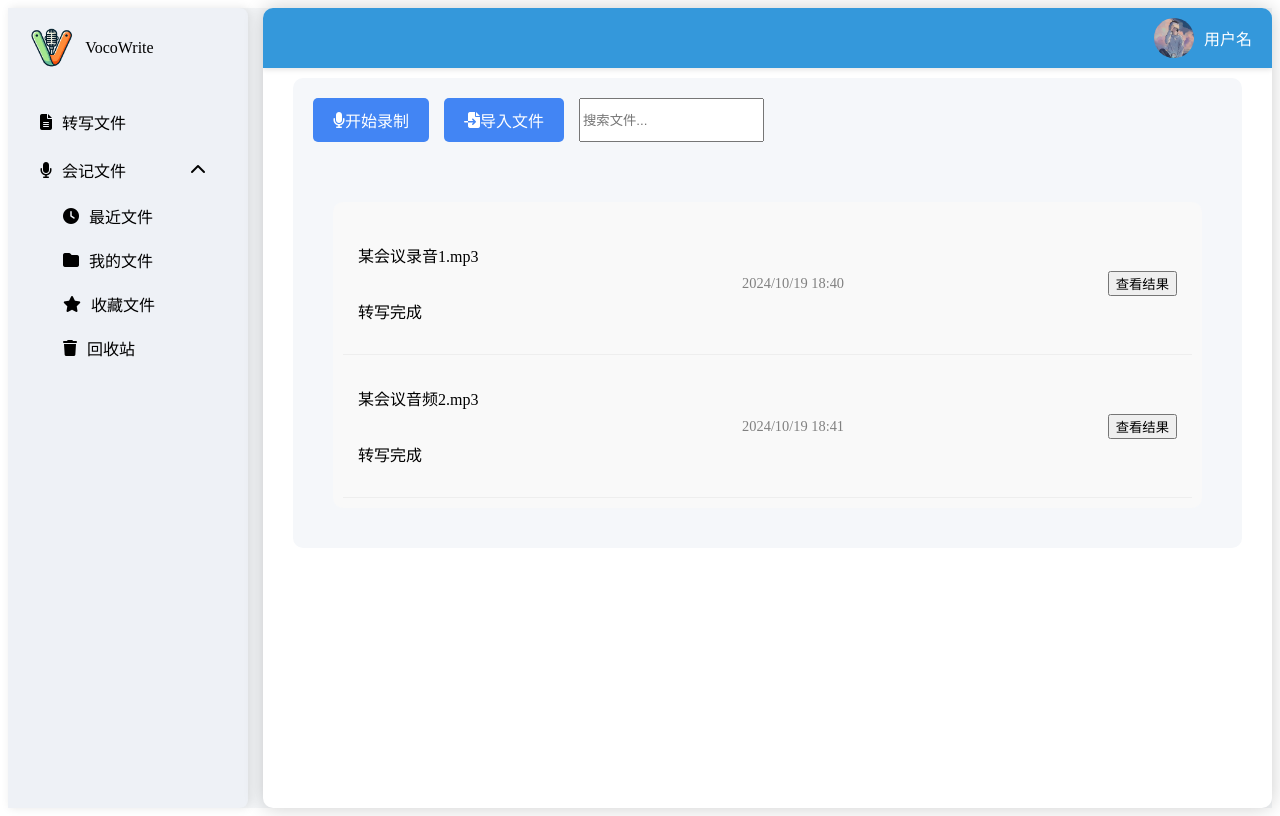
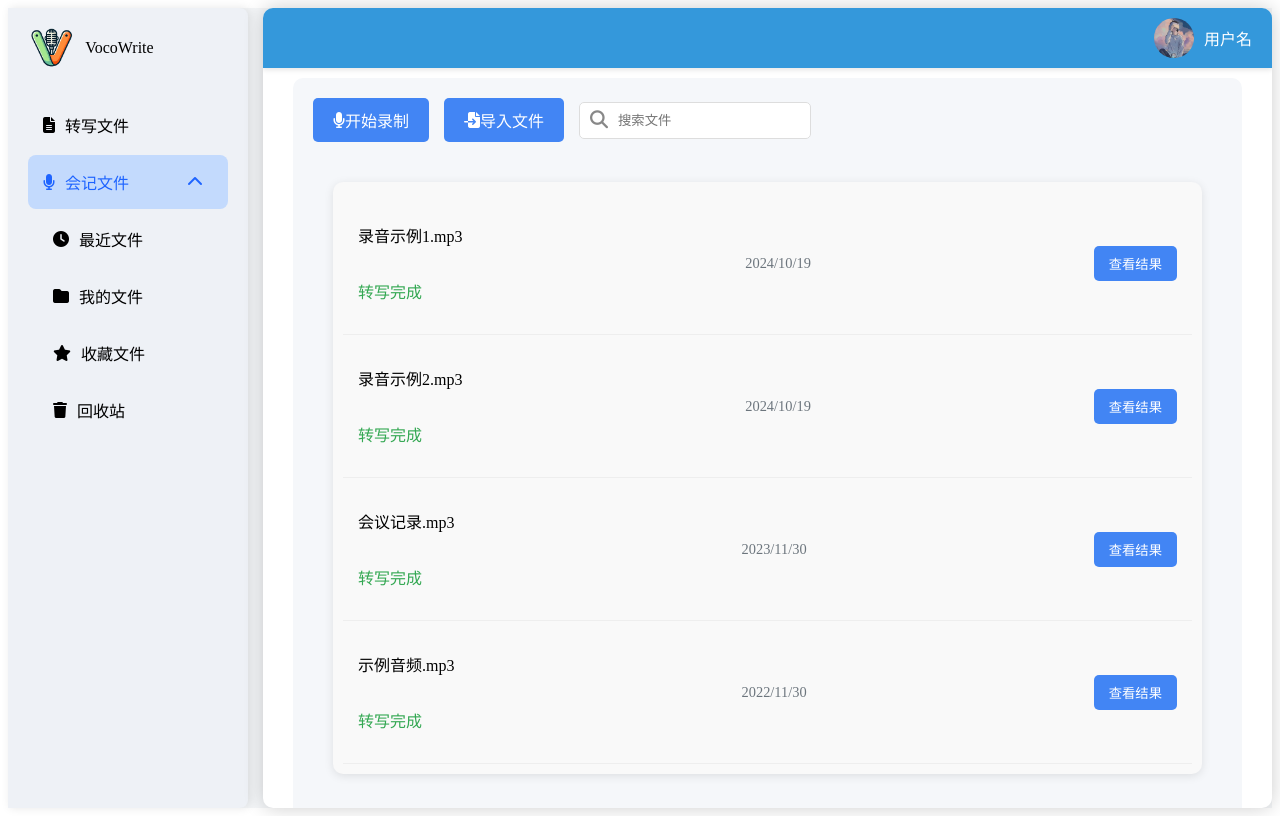
Before and after one commit to octal-zhihao/VocoWrite, a Vue app in the folder frontend/: page / in a window 1280 px wide. Both pictures are taken after a click on the item "会记文件". Built offline with nearby package versions, Linux system fonts and the light colour scheme.

Commit message:
refactor:change css

```diff
--- a/frontend/src/components/FileList.vue
+++ b/frontend/src/components/FileList.vue
@@ -1,10 +1,14 @@
 <template>
   <div class="file-list">
     <div class="file-table">
-        <div class="file-item" v-for="file in filteredFiles" :key="file.id">
+      <div class="file-item" v-for="file in files" :key="file.id">
         <div class="file-info">
           <p>{{ file.name }}</p>
-            <p>{{ file.status }}</p>
+          <p :class="{'status-complete': file.status === '转写完成',
+                      'status-pending': file.status === '待处理',
+                      'status-inprogress': file.status === '进行中'}">
+            {{ file.status }}
+          </p>
         </div>
         <div class="file-date">{{ file.date }}</div>
         <button @click="viewFile(file.id)">查看结果</button>
@@ -16,27 +20,14 @@
 <script>
 export default {
   name: 'FileList',
-    data() {
-      return {
-        searchQuery: '',
-        files: [
-          { id: 1, name: '某会议录音1.mp3', status: '转写完成', date: '2024/10/19 18:40' },
-          { id: 2, name: '某会议音频2.mp3', status: '转写完成', date: '2024/10/19 18:41' },
-          // 更多文件数据...
-        ],
-      };
-    },
-    computed: {
-      filteredFiles() {
-        // 根据搜索关键字筛选文件
-        return this.files.filter(file =>
-          file.name.includes(this.searchQuery)
-        );
+  props: {
+    files: {
+      type: Array,
+      required: true,
     },
   },
   methods: {
     viewFile(id) {
-        // 查看文件结果
       alert(`查看文件ID: ${id}`);
     },
   },
@@ -52,6 +43,8 @@
   background-color: #f9f9f9;
   padding: 10px;
   border-radius: 10px;
+  box-shadow: 0 2px 10px rgba(0, 0, 0, 0.1); /* 添加阴影 */
+  margin-bottom: 20px; /* 增加下方的外边距 */
 }
 
 .file-item {
@@ -61,10 +54,11 @@
   padding: 15px;
   border-bottom: 1px solid #eee;
   transition: background-color 0.3s;
+  gap: 10px; /* 增加内容之间的间距 */
 }
 
 .file-item:hover {
-  background-color: #f0f0f0; /* 悬停效果 */
+  background-color: #e8f0fe; /* 悬停效果改为浅蓝色 */
 }
 
 .file-info {
@@ -74,6 +68,38 @@
 
 .file-date {
   font-size: 0.9em;
-  color: gray;
+  color: #6c757d; /* 使用灰色字体 */
+}
+
+button {
+  background-color: #4285f4;
+  color: white;
+  border: none;
+  padding: 8px 15px;
+  border-radius: 5px;
+  cursor: pointer;
+  transition: background-color 0.3s, transform 0.2s;
+}
+
+button:hover {
+  background-color: #357ae8;
+  transform: scale(1.05); /* 鼠标悬停效果改为放大 */
+}
+
+button:focus {
+  outline: none;
+}
+
+/* 不同状态的颜色样式 */
+.status-complete {
+  color: #34a853; /* 转写完成为绿色 */
+}
+
+.status-pending {
+  color: #ea4335; /* 待处理状态为红色 */
+}
+
+.status-inprogress {
+  color: #fbbc05; /* 进行中状态为黄色 */
 }
 </style>
--- a/frontend/src/components/Header.vue
+++ b/frontend/src/components/Header.vue
@@ -52,7 +52,7 @@ export default {
   display: flex;
   justify-content: space-between;
   align-items: center;
-  padding: 0 20px;
+  padding: 10px 20px;
   height: 60px;
   background-color: #3498db;
   color: white;
--- a/frontend/src/components/Sidebar.vue
+++ b/frontend/src/components/Sidebar.vue
@@ -6,16 +6,31 @@
       <span class="app-title">VocoWrite</span>
     </div>
     <ul class="menu">
-      <li><i class="fas fa-file-alt"></i> 转写文件</li>
-      <li @click="toggleSubmenu">
+      <!-- 转写文件 -->
+      <li :class="{ active: selectedMenu === 'transcription' }" @click="selectMenu('transcription')">
+        <i class="fas fa-file-alt"></i> 转写文件
+      </li>
+
+      <!-- 会记文件 -->
+      <li :class="{ active: selectedMenu === 'meeting' }" @click="toggleSubmenu">
         <i class="fas fa-microphone"></i> 会记文件
         <i class="fas" :class="submenuOpen ? 'fa-chevron-up' : 'fa-chevron-down'" style="margin-left:auto;"></i>
       </li>
+
+      <!-- 会记文件子菜单 -->
       <ul v-show="submenuOpen" class="submenu">
-        <li><i class="fas fa-clock"></i> 最近文件</li>
-        <li><i class="fas fa-folder"></i> 我的文件</li>
-        <li><i class="fas fa-star"></i> 收藏文件</li>
-        <li><i class="fas fa-trash"></i> 回收站</li>
+        <li :class="{ active: selectedSubMenu === 'recent' }" @click="selectSubMenu('recent')">
+          <i class="fas fa-clock"></i> 最近文件
+        </li>
+        <li :class="{ active: selectedSubMenu === 'myfiles' }" @click="selectSubMenu('myfiles')">
+          <i class="fas fa-folder"></i> 我的文件
+        </li>
+        <li :class="{ active: selectedSubMenu === 'favorites' }" @click="selectSubMenu('favorites')">
+          <i class="fas fa-star"></i> 收藏文件
+        </li>
+        <li :class="{ active: selectedSubMenu === 'trash' }" @click="selectSubMenu('trash')">
+          <i class="fas fa-trash"></i> 回收站
+        </li>
       </ul>
     </ul>
   </div>
@@ -27,11 +42,24 @@ export default {
   data() {
     return {
       submenuOpen: false,
+      selectedMenu: 'transcription', // 默认选中“转写文件”
+      selectedSubMenu: null,         // 追踪选中的子菜单项
     };
   },
   methods: {
     toggleSubmenu() {
       this.submenuOpen = !this.submenuOpen;
+      if (this.submenuOpen) {
+        this.selectedMenu = 'meeting'; // 切换时选中“会记文件”
+      }
+    },
+    selectMenu(menu) {
+      this.selectedMenu = menu;
+      this.submenuOpen = menu === 'meeting'; // 选择“会记文件”时展开子菜单
+    },
+    selectSubMenu(subMenu) {
+      this.selectedSubMenu = subMenu;
+      this.selectedMenu = 'meeting'; // 保证“会记文件”处于选中状态
     },
   },
 };
@@ -43,13 +71,13 @@ export default {
   background-color: #eef1f6;
   padding: 20px;
   box-shadow: 2px 0 10px rgba(0, 0, 0, 0.1);
-  border-radius: 0 8px 8px 0; /* 只在右侧添加圆角 */
+  border-radius: 0 8px 8px 0;
 }
 
 .logo-container {
   display: flex;
   align-items: center;
-  margin-bottom: 30px; /* 增加底部间距 */
+  margin-bottom: 30px;
 }
 
 .logo {
@@ -66,38 +94,51 @@ export default {
   position: relative;
   display: flex;
   align-items: center;
-  padding: 12px;
+  padding: 15px;
   cursor: pointer;
   transition: background-color 0.3s ease;
+  margin-bottom: 3px;
 }
+
 .menu li i {
   margin-right: 10px;
 }
 
 .menu li:hover {
-  background-color: #d4d9e1;
-  border-radius: 8px; /* 增加圆角效果 */
+  background-color: #dae7fb;
+  border-radius: 8px;
+}
+
+/* 添加选中状态的样式 */
+.menu li.active {
+  background-color: #c3dafd;
+  border-radius: 8px;
+  color: #1e64ff;
 }
 
 .submenu {
   list-style-type: none;
-  padding-left: 20px; /* 加大子菜单的缩进 */
-}
-
-.submenu li i {
-  margin-right: 10px;
+  padding-left: 0px;
 }
 
 .submenu li {
-  padding: 10px 15px;
+  margin-left: 10px;
+  padding: 15px;
   display: flex;
   align-items: center;
   transition: background-color 0.3s ease;
+  margin-bottom: 3px;
 }
 
 .submenu li:hover {
-  background-color: #c4c9d1; /* 子菜单的悬停效果稍微更深 */
-  border-radius: 5px;
+  background-color: #dae7fb;
+  border-radius: 8px;
 }
 
+/* 子菜单选中状态样式 */
+.submenu li.active {
+  background-color: #c3dafd;
+  border-radius: 8px;
+  color: #1e64ff;
+}
 </style>
--- a/frontend/src/views/Home.vue
+++ b/frontend/src/views/Home.vue
@@ -1,6 +1,6 @@
 <template>
   <div class="home">
-    <!-- 录音和文件导入按钮 -->
+    <!-- 录音和文件导入按钮以及搜索框 -->
     <div class="actions">
       <button @click="startRecording" class="action-button">
         <i class="fas fa-microphone"></i> 开始录制
@@ -8,10 +8,20 @@
       <button @click="importFile" class="action-button">
         <i class="fas fa-file-import"></i> 导入文件
       </button>
-      <input type="text" v-model="searchQuery" placeholder="搜索文件..." class="search-bar" />
+
+      <!-- 搜索框，放在按钮右侧 -->
+      <div class="search-container">
+        <i class="fas fa-search search-icon"></i>
+        <input
+          type="text"
+          v-model="searchQuery"
+          placeholder="搜索文件"
+          class="search-bar"
+        />
+      </div>
     </div>
 
-    <!-- 文件列表展示 -->
+    <!-- 文件列表展示，传递过滤后的文件数据给 FileList 组件 -->
     <div class="file-list">
       <FileList :files="filteredFiles" />
     </div>
@@ -29,11 +39,11 @@ export default {
   data() {
     return {
       searchQuery: '', // 搜索框输入的内容
-      files: [          // 示例文件列表
-        { name: '录音示例1.mp3', status: '已完成', date: '2024/10/19', duration: '00:06' },
-        { name: '录音示例2.mp3', status: '已完成', date: '2024/10/19', duration: '00:09' },
-        { name: '会议记录.mp3', status: '已完成', date: '2023/11/30', duration: '14:13' },
-        { name: '示例音频.mp3', status: '已完成', date: '2022/11/30', duration: '04:32' }
+      files: [
+        { id: 1, name: '录音示例1.mp3', status: '转写完成', date: '2024/10/19', duration: '00:06' },
+        { id: 2, name: '录音示例2.mp3', status: '转写完成', date: '2024/10/19', duration: '00:09' },
+        { id: 3, name: '会议记录.mp3', status: '转写完成', date: '2023/11/30', duration: '14:13' },
+        { id: 4, name: '示例音频.mp3', status: '转写完成', date: '2022/11/30', duration: '04:32' }
       ],
     };
   },
@@ -48,12 +58,10 @@ export default {
   methods: {
     // 处理录音开始
     startRecording() {
-      // 可以在这里添加逻辑来控制页面跳转到录制页面
       this.$router.push('/record');
     },
     // 导入文件的逻辑
     importFile() {
-      // 在这里实现文件导入的功能
       alert('文件导入功能尚未实现');
     }
   }
@@ -64,12 +72,14 @@ export default {
 .home {
   padding: 20px;
   background-color: #f5f7fa;
-  border-radius: 10px; /* 添加圆角 */
+  border-radius: 10px;
 }
 
+/* Actions区域调整布局以支持搜索框并排显示 */
 .actions {
   display: flex;
-  gap: 15px;
+  align-items: center; /* 垂直居中 */
+  gap: 15px; /* 元素之间的间距 */
   margin-bottom: 20px;
 }
 
@@ -88,33 +98,34 @@ export default {
 
 .action-button:hover {
   background-color: #357ae8;
-  transform: translateY(-2px); /* 鼠标悬停轻微抬起效果 */
+  transform: translateY(-2px);
+}
+
+/* 搜索框样式 */
+.search-container {
+  display: flex;
+  align-items: center;
+  background-color: white;
+  border-radius: 5px;
+  border: 1px solid #ddd;
+  padding: 5px 10px;
+  gap: 5px;
+
+}
+
+.search-icon {
+  color: #888;
+  font-size: 18px;
+}
+
+.search-bar {
+  width: 100%;
+  border: none;
+  outline: none;
+  padding: 5px;
 }
 
 .file-list {
   margin-top: 20px;
-  display: flex;
-  flex-direction: column;
-  gap: 15px; /* 增加文件间距 */
-}
-
-.file-table {
-  background-color: #ffffff; /* 文件列表背景 */
-  border-radius: 10px; /* 圆角 */
-  padding: 15px;
-  box-shadow: 0px 0px 10px rgba(0, 0, 0, 0.1); /* 阴影效果 */
-}
-
-.file-item {
-  display: flex;
-  justify-content: space-between;
-  align-items: center;
-  padding: 15px;
-  border-bottom: 1px solid #eee;
-  transition: background-color 0.3s;
-}
-
-.file-item:hover {
-  background-color: #f0f0f0; /* 悬停背景色 */
 }
 </style>
```
Lines whose indentation alone changed are shown as unchanged.
